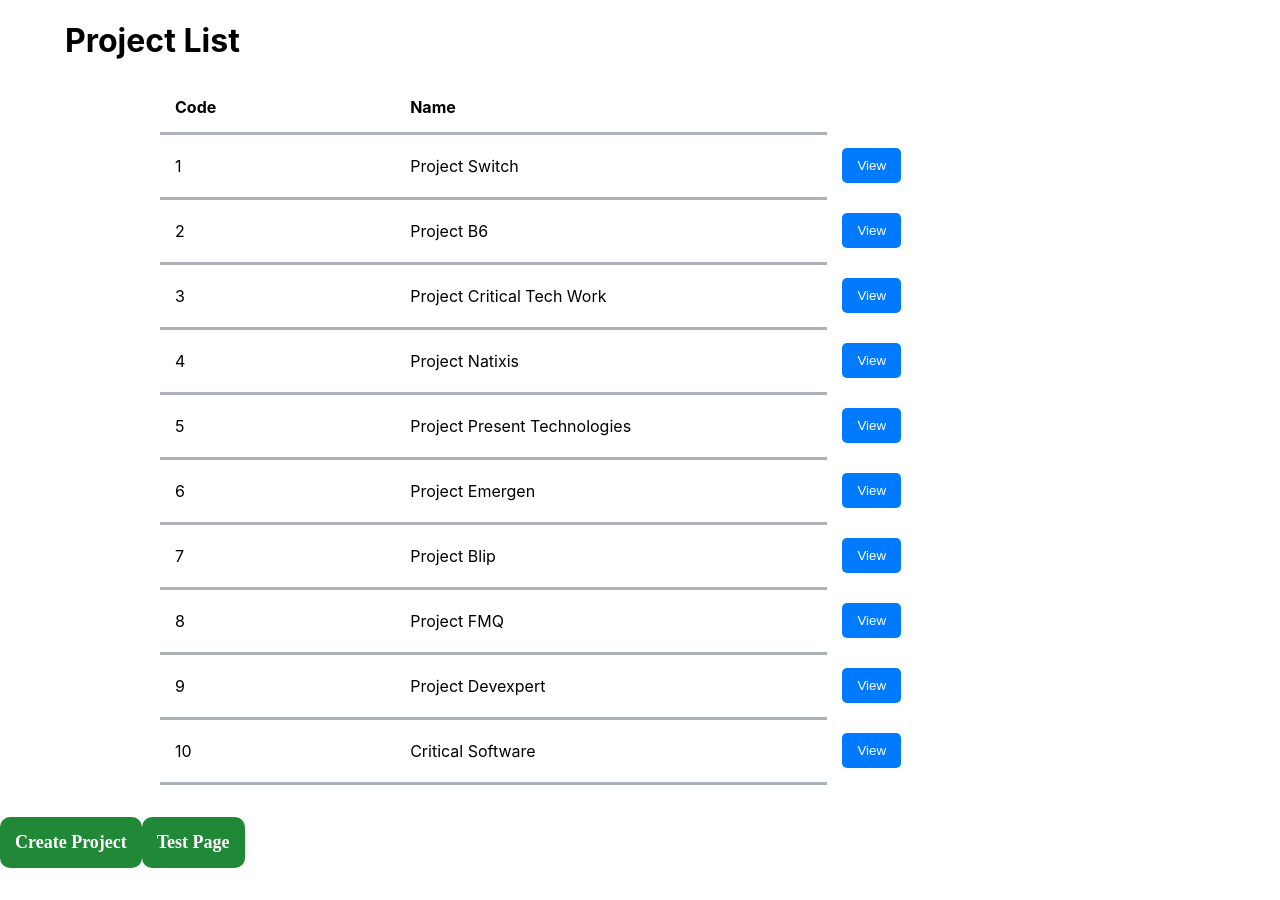
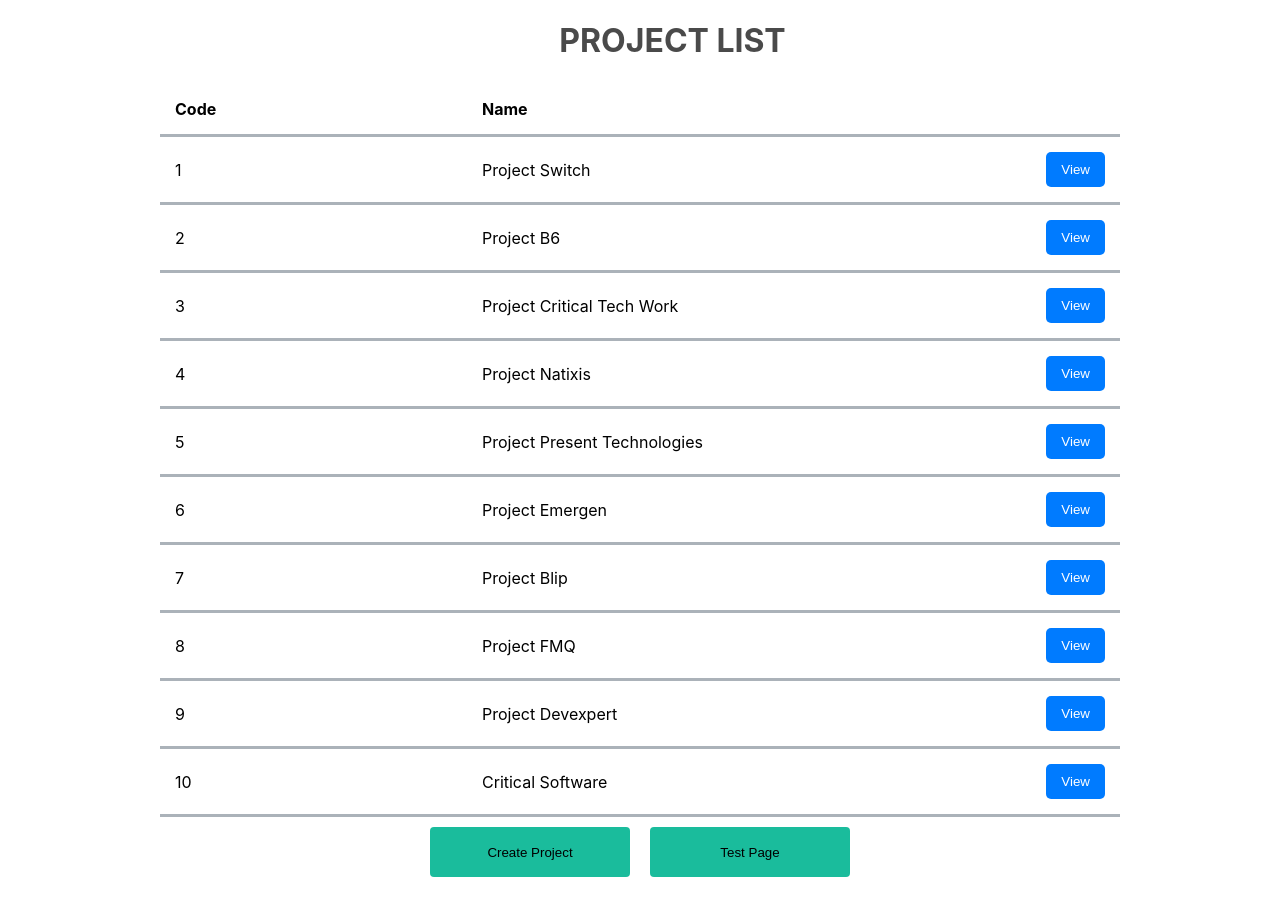
Before and after one commit to ivo-menezes/project_g3, a React (Create React App) app in the folder ui/: page /listProjects in a window 1280 px wide. Built offline with nearby package versions, Linux system fonts and the light colour scheme.

Commit message:
US024: UI : CSS tweak on the list Project page (Addresses #61)

```diff
--- a/ui/src/index.css
+++ b/ui/src/index.css
@@ -42,17 +42,29 @@ code {
 
 /* List Projects page style */
 
+.header-listProjects {
+  font-size: 2rem;
+  font-weight: bold;
+  margin-bottom: 1.5rem;
+  text-align: center;
+  color: #4a4a4a;
+  text-transform: uppercase;
+}
+
 .button-ListProjects{
-  background-color: #218838;
-  border-radius: 10px;
-  font-family: "Times New Roman";
-  font-weight: 700;
-  font-size: 18px;
-  padding: 15px;
-  border: none;
+  border: 0;
+  padding: 10px;
+  width: 200px;
+  height: 50px;
+  display: inline-block;
+  margin: 10px;
   cursor: pointer;
-  color: #FFF;
-  margin: 32px 0;
+  border-radius: 4px;
+  background-color: #1abc9c;
+}
+
+.bt-container {
+  text-align: center
 }
 
 /* Form page style */
@@ -114,8 +126,8 @@ code {
   width: 100px;
 }
 .table-sprint td:last-child {
-  width: 1px;
-  border-bottom: none;
+  width: 0%;
+  border-bottom: 3px solid #ABB2B9;
 }
 .table-sprint th:last-child {
   width: 1px;
--- a/ui/src/pages/listProjects.js
+++ b/ui/src/pages/listProjects.js
@@ -7,14 +7,16 @@ import projects from "../store/projects";
 
 const headers = {
     header1: {label: "Code"},
-    header2: {label: "Name"}
+    header2: {label: "Name"},
+    header3: {label: ""},
 }
 
 const ListProjects = () => {
     return (
         <div>
-            <Header text='Project List' style={{marginLeft: "65px"}}/>
+            <Header className= 'header-listProjects' text='Project List' style={{marginLeft: "65px"}}/>
             <Table data={projects} headers={headers}/>
+            <div className='bt-container '>
                 <Link to='/createProject'>
                     <Button className='button-ListProjects' name='Create Project'/>
                 </Link>
@@ -22,6 +24,8 @@ const ListProjects = () => {
                     <Button className='button-ListProjects' name='Test Page'/>
                 </Link>
             </div>
+
+        </div>
     )
 }
 export default ListProjects;
--- a/ui/src/pages/listSprint.js
+++ b/ui/src/pages/listSprint.js
@@ -10,6 +10,7 @@ const headers = {
     header1: { label: "ID" },
     header2: { label: "Start Date" },
     header3: { label: "End Date" },
+    header4: { label: "" },
 };
 
 const ListSprints = () => {
```
Lines whose indentation alone changed are shown as unchanged.
